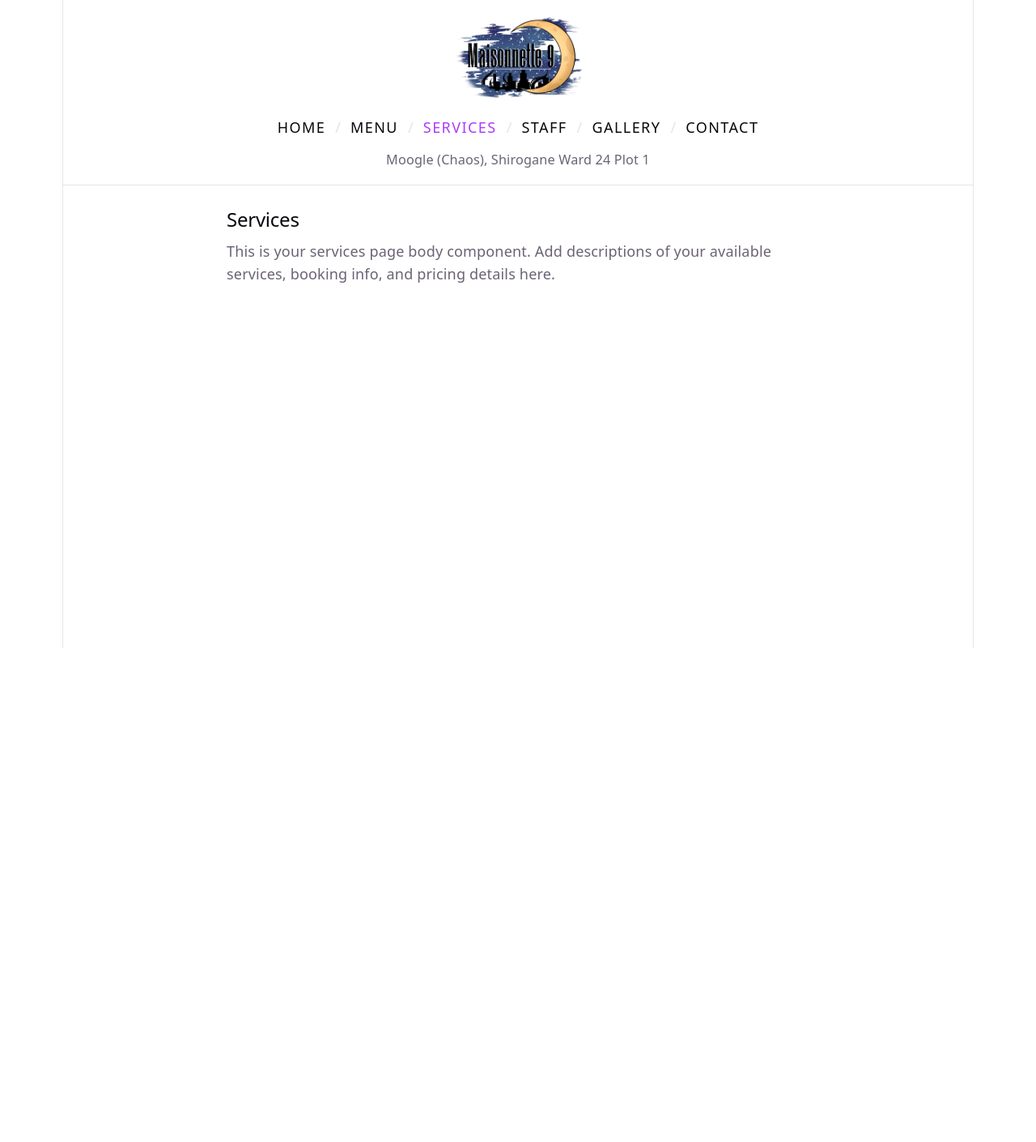
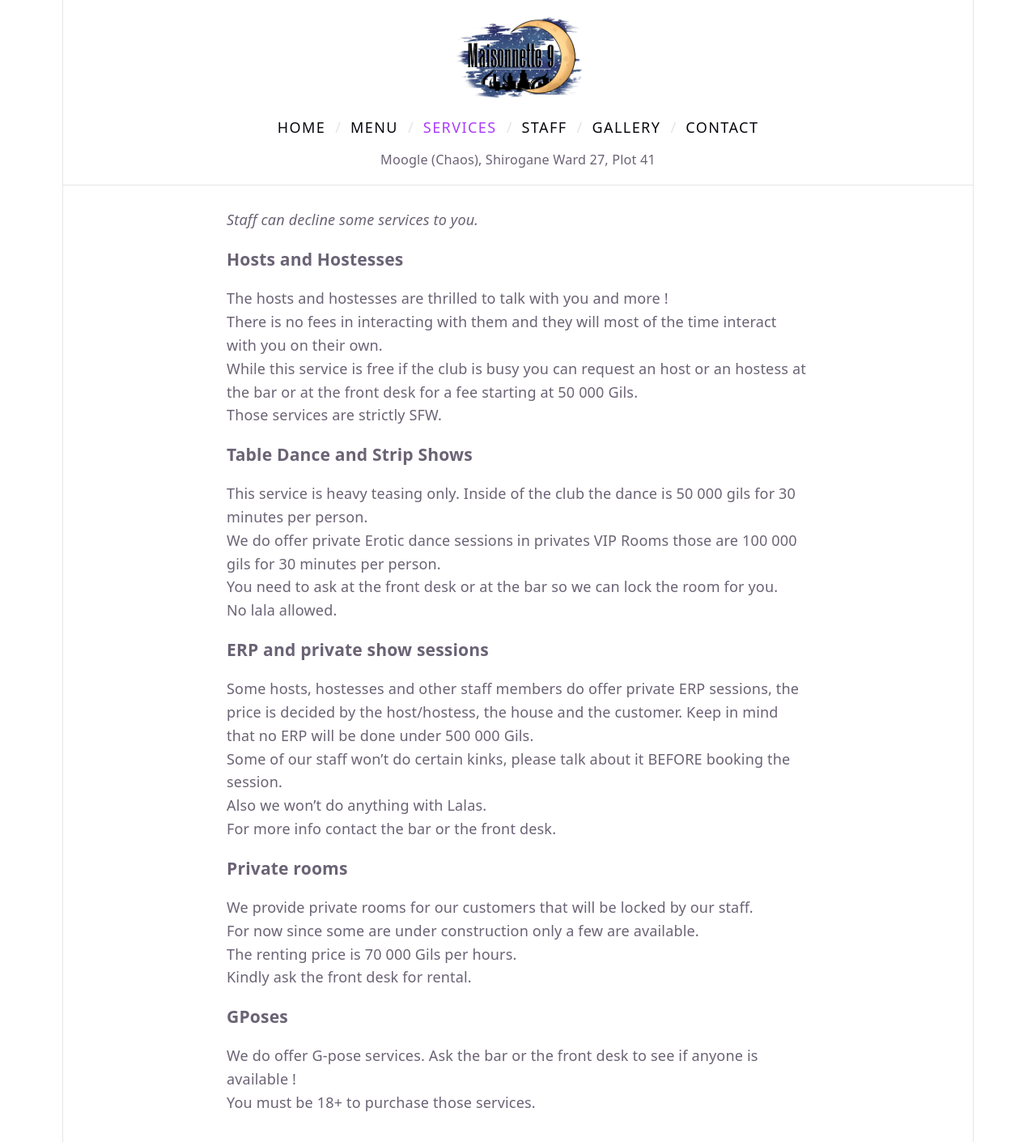
Before and after one commit to RomakaRMKA/heavens-night, a React (Vite) app: page /services in a window 1280 px wide. Shown: the top 1410 px of the page at 81% size. Before the commit the page ends 800 px from the top, so only its background shows below. Built offline with nearby package versions, Linux system fonts and the light colour scheme.

Commit message:
feat(services): added base services

```diff
--- a/src/Home.tsx
+++ b/src/Home.tsx
@@ -37,7 +37,7 @@ function App() {
           </ul>
         </nav>
         <div className="location-note">
-          <h4>Moogle (Chaos), Shirogane Ward 24 Plot 1</h4>
+          <h4>Moogle (Chaos), Shirogane Ward 27, Plot 41</h4>
         </div>
       </section>
 
--- a/src/pages/ServicesPage.tsx
+++ b/src/pages/ServicesPage.tsx
@@ -1,11 +1,52 @@
 function ServicesPage() {
 	return (
 		<section className="content-panel" id="services">
-			<h2>Services</h2>
-			<p>
-				This is your services page body component. Add descriptions of your
-				available services, booking info, and pricing details here.
-			</p>
+			<div className="services-container">
+                <div className="service-item">
+                    <p style={{ fontStyle: "italic" }}>Staff can decline some services to you.</p>
+                    <h3>Hosts and Hostesses</h3>
+                    <p>
+                        The hosts and hostesses are thrilled to talk with you and more !<br />
+                        There is no fees in interacting with them and they will most of the time interact with you on their own.<br />
+                        While this service is free if the club is busy you can request an host or an hostess at the bar or at the front desk for a fee starting at 50 000 Gils.<br />
+                        Those services are strictly SFW.
+                    </p>
+                </div>
+                <div className="service-item">
+                    <h3>Table Dance and Strip Shows</h3>
+                    <p>
+                        This service is heavy teasing only. Inside of the club the dance is 50 000 gils for 30 minutes per person.<br />
+                        We do offer private Erotic dance sessions in privates VIP Rooms those are 100 000 gils for 30 minutes per person.<br />
+                        You need to ask at the front desk or at the bar so we can lock the room for you.<br />
+                        No lala allowed.<br />
+                    </p>
+                </div>
+                <div className="service-item">
+                    <h3>ERP and private show sessions</h3>
+                    <p>
+                        Some hosts, hostesses and other staff members do offer private ERP sessions, the price is decided by the host/hostess, the house and the customer. Keep in mind that no ERP will be done under 500 000 Gils. <br />
+                        Some of our staff won’t do certain kinks, please talk about it BEFORE booking the session.<br />
+                        Also we won’t do anything with Lalas.<br />
+                        For more info contact the bar or the front desk.
+                    </p>
+                </div>
+                <div className="service-item">
+                    <h3>Private rooms</h3>
+                    <p>
+                        We provide private rooms for our customers that will be locked by our staff.<br />
+                        For now since some are under construction only a few are available.<br />
+                        The renting price is 70 000 Gils per hours.<br />
+                        Kindly ask the front desk for rental.
+                    </p>
+                </div>
+                <div className="service-item">
+                    <h3>GPoses</h3>
+                    <p>
+                        We do offer G-pose services. Ask the bar or the front desk to see if anyone is available !<br />
+                        You must be 18+ to purchase those services.
+                    </p>
+                </div>
+            </div>
 		</section>
 	)
 }
```
